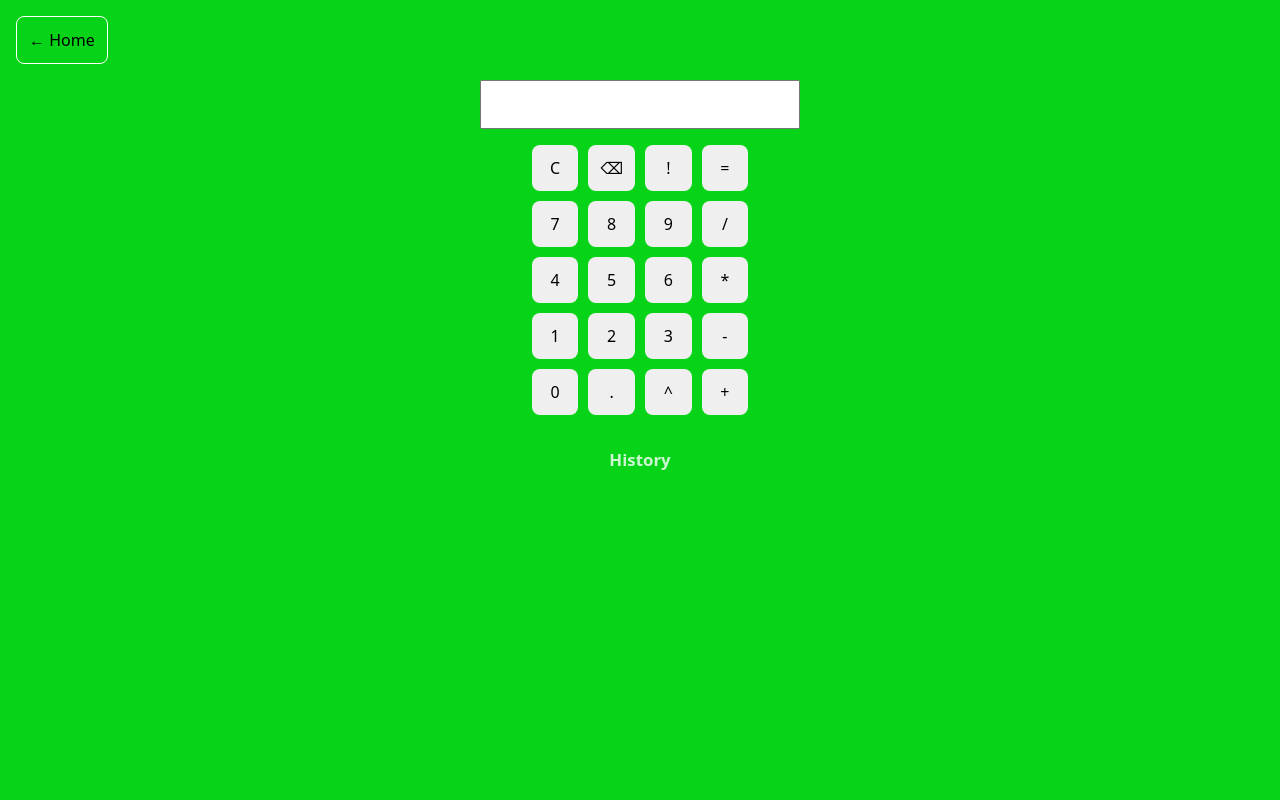
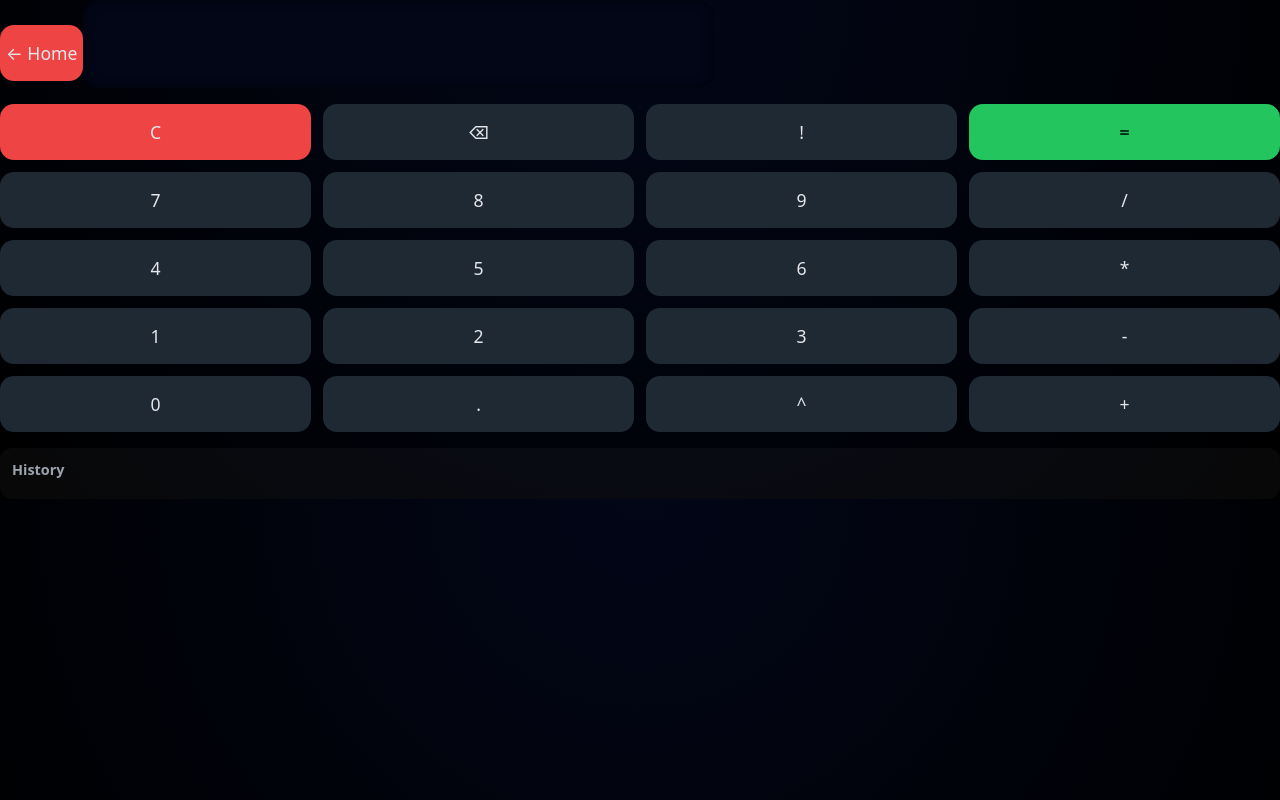
Before and after one commit to Tunmi-STOM/calculator, a React (Vite) app: page / in a window 1280 px wide. Both pictures are taken after a click on the button "Open Calculator". Built offline with nearby package versions, Linux system fonts and the light colour scheme.

Commit message:
Update_1_1.1

```diff
--- a/src/index.css
+++ b/src/index.css
@@ -1,57 +1,131 @@
+:root {
+  --bg: #0f172a;
+  --panel: #111827;
+  --display: #020617;
+  --btn: #1f2933;
+  --btn-hover: #374151;
+  --accent: #22c55e;
+  --danger: #ef4444;
+  --text: #e5e7eb;
+  --muted: #9ca3af;
+}
+
 * {
   box-sizing: border-box;
-  font-family: system-ui;
+  font-family: system-ui, -apple-system, BlinkMacSystemFont;
 }
 
 body {
   margin: 0;
-  background: #07d318;
-  color: white;
+  background: radial-gradient(circle at top, #020617, #000);
+  color: var(--text);
 }
 
-#goBack {
-  text-align: left;
-  align-self: flex-start;
-  margin-bottom: 1rem;
-  background: transparent;
-  color: rgb(0, 0, 0);
-  border: 1px solid white;
-  cursor: pointer;
-}
-
-.home, .calculator-page {
+.calculator-shell {
+  max-width: 360px;
+  margin: auto;
   min-height: 100vh;
   padding: 1rem;
   display: flex;
   flex-direction: column;
-  align-items: center;
 }
 
-button {
-  padding: 12px;
-  font-size: 1rem;
-  border-radius: 8px;
+.calc-header {
+  display: flex;
+  align-items: center;
+  gap: 1rem;
+  margin-bottom: 1rem;
+}
+
+.calc-header h2 {
+  font-size: 1.1rem;
+  font-weight: 600;
+}
+
+.back-btn {
+  background: none;
+  color: var(--muted);
+  font-size: 1.4rem;
   border: none;
+  cursor: pointer;
 }
 
 .display {
-  width: 100%;
-  max-width: 320px;
-  font-size: 2rem;
+  background: var(--display);
+  border-radius: 16px;
+  padding: 1rem;
   margin-bottom: 1rem;
+  font-size: 2.2rem;
   text-align: right;
+  color: white;
+  border: none;
+  box-shadow: inset 0 0 12px rgba(0,0,0,0.6);
 }
 
 .keys {
   display: grid;
   grid-template-columns: repeat(4, 1fr);
-  gap: 10px;
-  max-width: 320px;
+  gap: 0.75rem;
+}
+
+button {
+  height: 56px;
+  border-radius: 14px;
+  border: none;
+  font-size: 1.1rem;
+  background: var(--btn);
+  color: var(--text);
+  cursor: pointer;
+  transition: 0.15s ease;
+}
+
+button:hover {
+  background: var(--btn-hover);
+  transform: translateY(-1px);
+}
+
+button:active {
+  transform: scale(0.96);
+}
+
+button:nth-child(1) {
+  background: var(--danger);
+}
+
+button:nth-child(4) {
+  background: var(--accent);
+  font-weight: bold;
+  color: #052e16;
 }
 
 .history {
   margin-top: 1rem;
-  max-width: 320px;
+  padding: 0.75rem;
+  background: rgba(255,255,255,0.03);
+  border-radius: 12px;
+  font-size: 0.85rem;
+  max-height: 120px;
+  overflow-y: auto;
+}
+
+.history h3 {
+  margin: 0 0 0.5rem;
   font-size: 0.9rem;
-  opacity: 0.8;
+  color: var(--muted);
 }
+
+.history p {
+  margin: 0.2rem 0;
+  color: #cbd5f5;
+}
+
+@media (min-width: 768px) {
+  .calculator-shell {
+    max-width: 400px;
+    padding: 2rem;
+  }
+
+  .display {
+    font-size: 2.6rem;
+  }
+}
```
